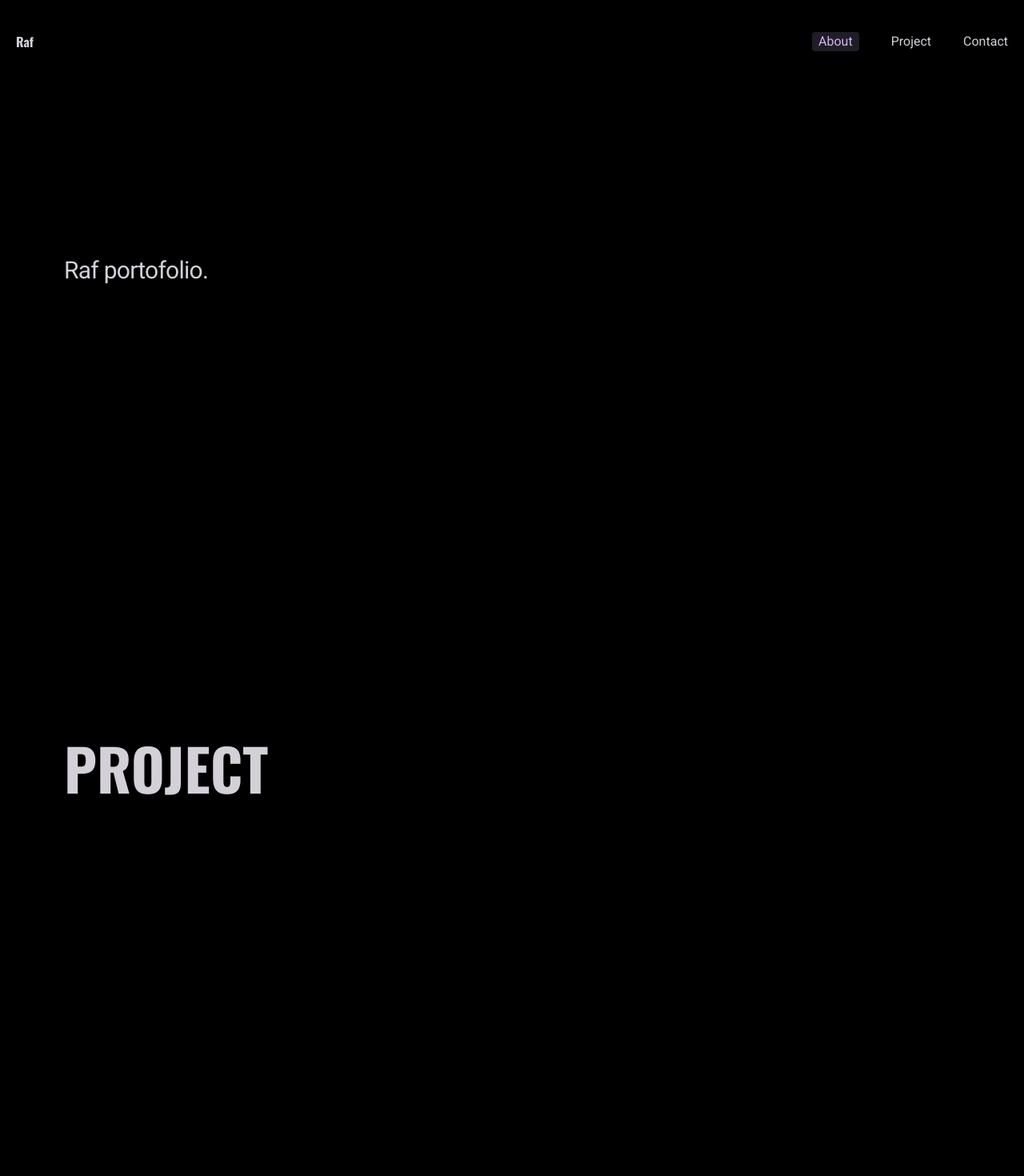
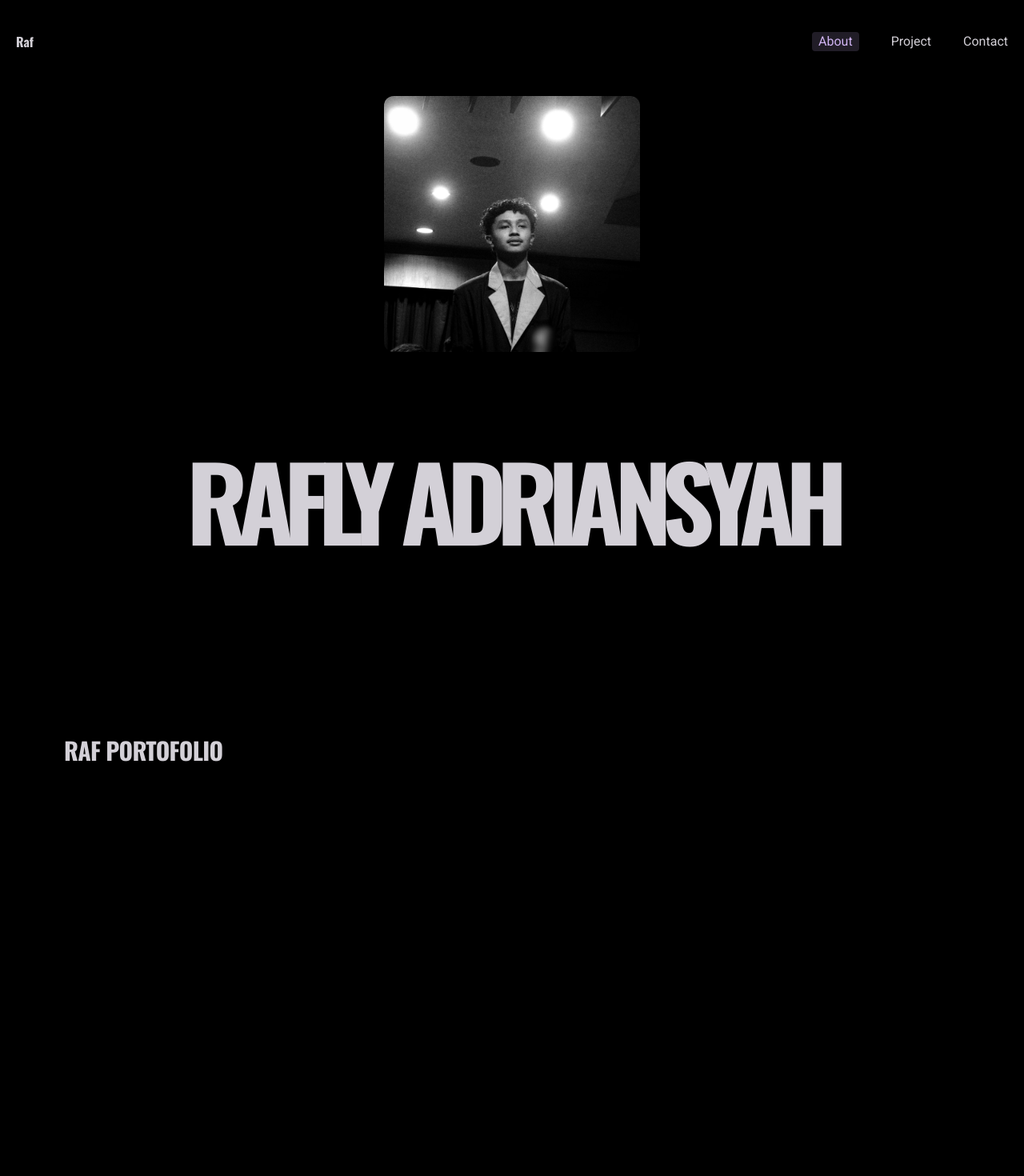
Before and after one commit to rafly-id/personal-portfolio, a React (Vite) app: page / in a window 1280 px wide. Shown: the top 1470 px of the page at 80% size. Built offline with nearby package versions, Linux system fonts and the light colour scheme.

Commit message:
change home to about , add new home page , update project

```diff
--- a/src/App.jsx
+++ b/src/App.jsx
@@ -6,6 +6,7 @@ import Contact from "./components/Contact";
 import gsap from "gsap";
 import { useEffect } from "react";
 import { ScrollTrigger, ScrollSmoother } from "gsap/all";
+import About from "./components/About";
 
 gsap.registerPlugin(ScrollTrigger, ScrollSmoother);
 
@@ -34,8 +35,9 @@ const App = () => {
       <div id="wrapper-smooth">
         <div id="content-smooth">
           <Home />
+          <About />
           <Project />
-          <Contact />
+          {/* <Contact /> */}
         </div>
       </div>
     </>
--- /dev/null
+++ b/src/components/About.jsx
@@ -0,0 +1,71 @@
+import gsap from "gsap";
+import { useGSAP } from "@gsap/react";
+import { ScrollTrigger } from "gsap/all";
+import { useRef } from "react";
+
+gsap.registerPlugin(ScrollTrigger);
+
+const About = () => {
+  const containerRef = useRef(null);
+
+  useGSAP(() => {
+    const texts = containerRef.current.querySelectorAll(".text");
+    gsap.from(texts, {
+      opacity: 0,
+      y: 10,
+      stagger: {
+        each: 0.2,
+        amount: texts.length * 0.2,
+      },
+      ease: "power3.inOut",
+      scrollTrigger: {
+        scroller: "#wrapper-smooth",
+        trigger: containerRef.current,
+        start: "top center",
+        end: "150px center",
+        scrub: 1,
+      },
+    });
+  });
+
+  return (
+    <section
+      className="pb-25 md:pb-50 mx-5 tracking-tight text-xl md:text-3xl"
+      ref={containerRef}
+    >
+      <div className="max-w-2xl md:ml-15">
+        <div className="mb-5 text-3xl font-oswald">
+          <h1>RAF PORTOFOLIO</h1>
+        </div>
+        <p className="mb-3 md:mb-5">
+          <span className="text"> A simple space where I</span>
+          <span className="text"> organize my work,</span>
+          <span className="text"> share my progress,</span>
+          <span className="text"> and record my journey.</span>
+        </p>
+        <p className="mb-3 md:mb-5">
+          <span className="text">
+            It's not about showing off, but about sharing
+          </span>
+          <span className="text"> stories of ideas,</span>
+          <span className="text"> mistakes,</span>
+          <span className="text"> and small meaningful steps.</span>
+        </p>
+        <p className="mb-3 md:mb-5">
+          <span className="text">Here, I show how I</span>
+          <span className="text"> learn,</span>
+          <span className="text"> create,</span>
+          <span className="text"> and keep moving forward—</span>
+          <span className="text">not perfect, but genuine.</span>
+        </p>
+        <p className="mb-3 md:mb-5 text">
+          Maybe you'll find something here, maybe you won't. There's more to
+          come, and I'm excited to keep going.
+        </p>
+        <p className="text">This is me and my journey.</p>
+      </div>
+    </section>
+  );
+};
+
+export default About;
--- a/src/components/Home.jsx
+++ b/src/components/Home.jsx
@@ -1,66 +1,19 @@
-import gsap from "gsap";
-import { useGSAP } from "@gsap/react";
-import { ScrollTrigger } from "gsap/all";
-import { useRef } from "react";
-
-gsap.registerPlugin(ScrollTrigger);
-
 const Home = () => {
-  const containerRef = useRef(null);
-
-  useGSAP(() => {
-    const texts = containerRef.current.querySelectorAll(".text");
-    gsap.from(texts, {
-      opacity: 0,
-      y: 10,
-      stagger: {
-        each: 0.2,
-        amount: texts.length * 0.2,
-      },
-      ease: "power3.inOut",
-      scrollTrigger: {
-        scroller: "#wrapper-smooth",
-        trigger: containerRef.current,
-        start: "top 30%",
-        end: "150px 30%",
-        scrub: 1,
-      },
-    });
-  });
-
   return (
-    <section
-      className="pb-25 md:pb-50 mt-50 mx-5 tracking-tight text-xl md:text-3xl md:mt-80"
-      ref={containerRef}
-    >
-      <div className="max-w-2xl md:ml-15">
-        <p className="mb-3 md:mb-5">
-          Raf portofolio.
-          <span className="text"> A simple space where I</span>
-          <span className="text"> organize my work,</span>
-          <span className="text"> share my progress,</span>
-          <span className="text"> and record my journey.</span>
-        </p>
-        <p className="mb-3 md:mb-5">
-          <span className="text">
-            It's not about showing off, but about sharing
-          </span>
-          <span className="text"> stories of ideas,</span>
-          <span className="text"> mistakes,</span>
-          <span className="text"> and small meaningful steps.</span>
-        </p>
-        <p className="mb-3 md:mb-5">
-          <span className="text">Here, I show how I</span>
-          <span className="text"> learn,</span>
-          <span className="text"> create,</span>
-          <span className="text"> and keep moving forward—</span>
-          <span className="text">not perfect, but genuine.</span>
-        </p>
-        <p className="mb-3 md:mb-5 text">
-          Maybe you'll find something here, maybe you won't. There's more to
-          come, and I'm excited to keep going.
-        </p>
-        <p className="text">This is me and my journey.</p>
+    <section className="md:min-h-screen mx-20 mb-50 md:mb-0">
+      <div>
+        <div className="flex justify-center items-center mt-30 mb-20 md:mb-30">
+          <img
+            src="./src/assets/profile.jpeg"
+            alt="profile"
+            className="w-xs rounded-xl"
+          />
+        </div>
+      </div>
+      <div>
+        <div className="flex items-center justify-center -tracking-widest text-4xl md:text-9xl w-full font-oswald">
+          <h1>RAFLY ADRIANSYAH</h1>
+        </div>
       </div>
     </section>
   );
--- a/src/components/Project.jsx
+++ b/src/components/Project.jsx
@@ -32,28 +32,28 @@ const Project = () => {
 
   return (
     <section className="min-h-screen pb-25 md:pb-50 mx-5 md:mx-20">
-      <div className="mb-5 text-4xl md:text-7xl font-oswald">
+      <div className="mb-5 text-3xl font-oswald">
         <h1>PROJECT</h1>
       </div>
       <div className="card-container" ref={containerRef}>
-        <div className="md:grid md:grid-cols-2 md:grid-rows-2 gap-2 md:gap-5">
-          <div className="md:col-span-2">
+        <div>
           <img
             src="./src/assets/project-1.png"
             alt="project-1"
-              className="project-card md:h-100"
+            className="project-card h-50 md:h-100 mb-5 rounded-xl"
           />
-          </div>
+          <div className="md:flex gap-5">
             <img
               src="./src/assets/project-1.png"
               alt="project-2"
-            className="project-card"
+              className="project-card h-50 md:h-100 rounded-xl"
             />
             <img
               src="./src/assets/project-1.png"
               alt="project-3"
-            className="project-card"
+              className="project-card h-50 md:h-100 rounded-xl"
             />
+          </div>
         </div>
       </div>
     </section>
```
Also changed, not shown: src/assets/profile.jpeg (added). Lines whose indentation alone changed are shown as unchanged.
